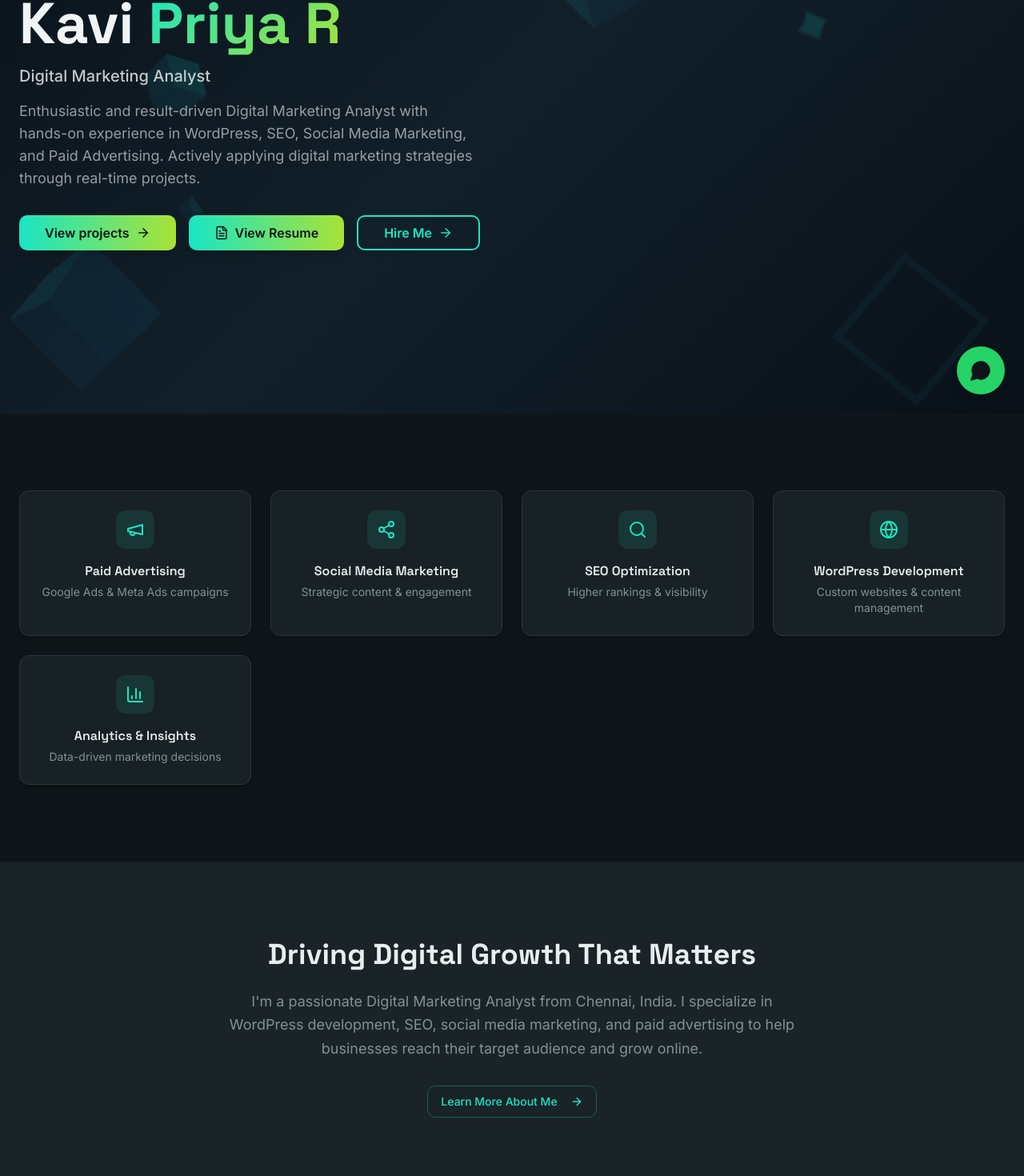
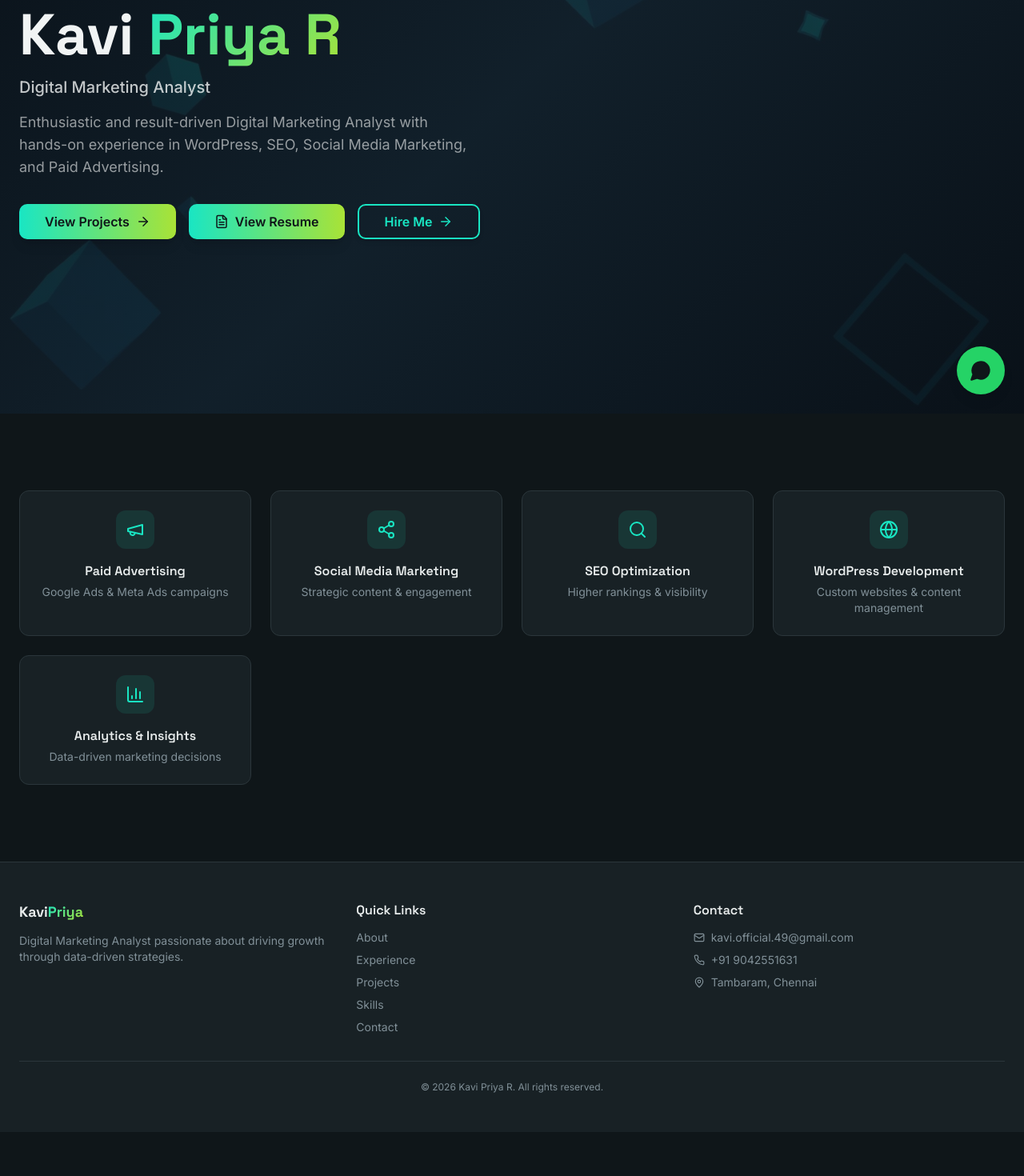
Before and after one commit to Kumar2511/kavipriya-portfolio, a React (Vite) app: page / in a window 1280 px wide. Shown: the part 283-1753 px from the top of the page at 80% size. After the commit the page ends 1698 px from the top, so only its background shows below. Built offline with nearby package versions, Linux system fonts and the light colour scheme; the HTML template or start-up script is replaced by a standard one.

Commit message:
final fix

```diff
--- a/src/pages/Index.tsx
+++ b/src/pages/Index.tsx
@@ -15,9 +15,10 @@ const features = [
 
 const ResumeButton = () => {
   const [open, setOpen] = useState(false);
-const ref = useRef<HTMLDivElement | null>(null);
+  const ref = useRef<HTMLDivElement | null>(null);
+
   useEffect(() => {
-    const handler = (e) => {
+    const handler = (e: any) => {
       if (ref.current && !ref.current.contains(e.target)) setOpen(false);
     };
     document.addEventListener("mousedown", handler);
@@ -110,7 +111,7 @@ const Index = () => (
             transition={{ duration: 0.5, delay: 0.8 }}
             className="text-base md:text-lg max-w-xl mb-8 text-hero-foreground/60"
           >
-            Enthusiastic and result-driven Digital Marketing Analyst with hands-on experience in WordPress, SEO, Social Media Marketing, and Paid Advertising. Actively applying digital marketing strategies through real-time projects.
+            Enthusiastic and result-driven Digital Marketing Analyst with hands-on experience in WordPress, SEO, Social Media Marketing, and Paid Advertising.
           </motion.p>
 
           {/* UPDATED BUTTONS */}
@@ -124,7 +125,7 @@ const Index = () => (
               to="/projects"
               className="inline-flex items-center justify-center gap-2 h-11 rounded-md px-8 bg-gradient-to-r from-primary to-accent text-primary-foreground font-semibold shadow-lg transition-all duration-300 hover:scale-105 hover:shadow-primary/30 hover:shadow-xl"
             >
-              View projects <ArrowRight size={18} />
+              View Projects <ArrowRight size={18} />
             </Link>
 
             <ResumeButton />
@@ -146,7 +147,7 @@ const Index = () => (
         <div className="grid grid-cols-1 sm:grid-cols-2 lg:grid-cols-4 gap-6">
           {features.map((f, i) => (
             <AnimatedSection key={f.title} delay={i * 0.1}>
-              <div className="p-6 rounded-xl bg-card border border-border card-elevated text-center h-full">
+              <div className="p-6 rounded-xl bg-card border border-border text-center h-full">
                 <div className="inline-flex p-3 rounded-xl bg-primary/10 text-primary mb-4">
                   <f.icon size={24} />
                 </div>
@@ -158,22 +159,6 @@ const Index = () => (
         </div>
       </div>
     </section>
-
-    {/* About Preview */}
-    <section className="py-16 md:py-24 bg-secondary/50">
-      <AnimatedSection className="container mx-auto px-4 md:px-6 text-center max-w-3xl">
-        <h2 className="section-heading mb-6">Driving Digital Growth That Matters</h2>
-        <p className="text-muted-foreground text-lg leading-relaxed mb-8">
-          I'm a passionate Digital Marketing Analyst from Chennai, India. I specialize in WordPress development, SEO, social media marketing, and paid advertising to help businesses reach their target audience and grow online.
-        </p>
-        <Link
-          to="/about"
-          className="inline-flex items-center justify-center gap-2 rounded-md text-sm font-medium border border-primary/30 text-primary hover:bg-primary/10 h-10 px-4 py-2 transition-colors"
-        >
-          Learn More About Me <ArrowRight size={16} className="ml-2" />
-        </Link>
-      </AnimatedSection>
-    </section>
   </main>
 );
 
```
